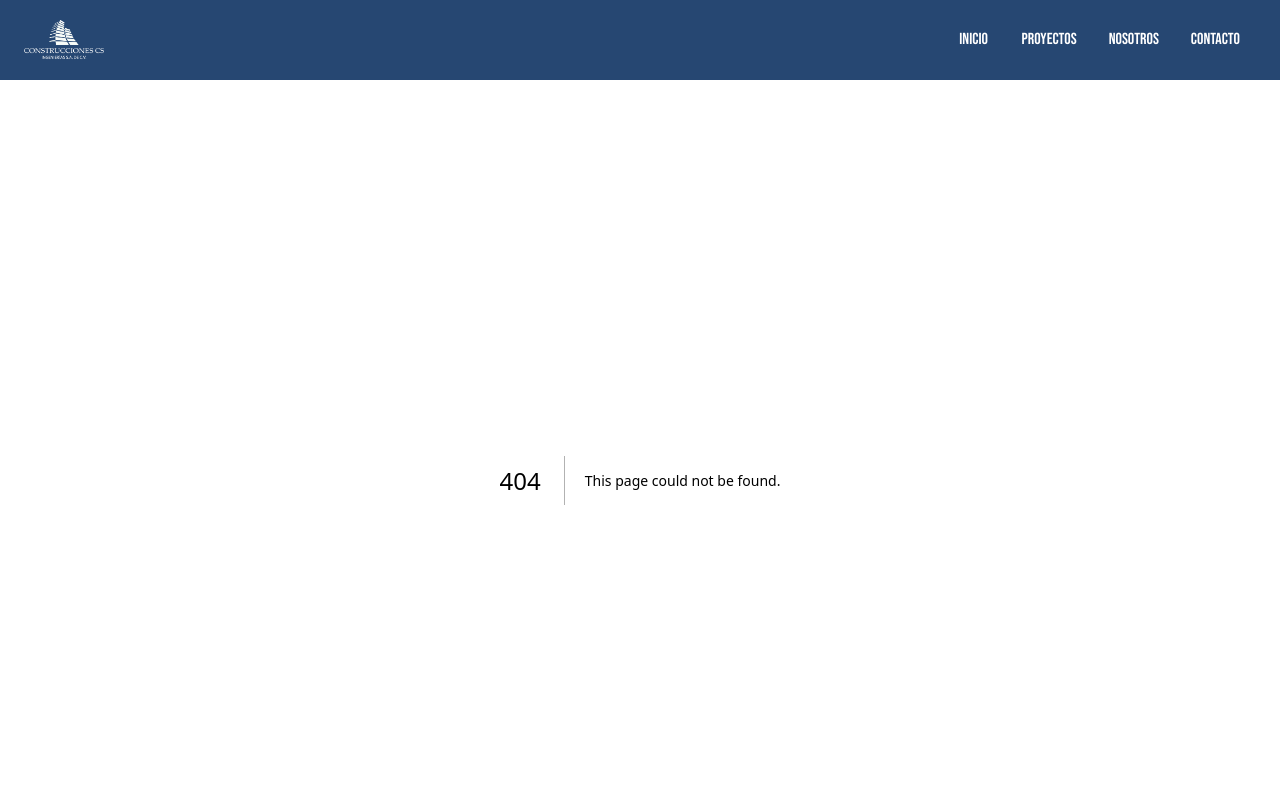
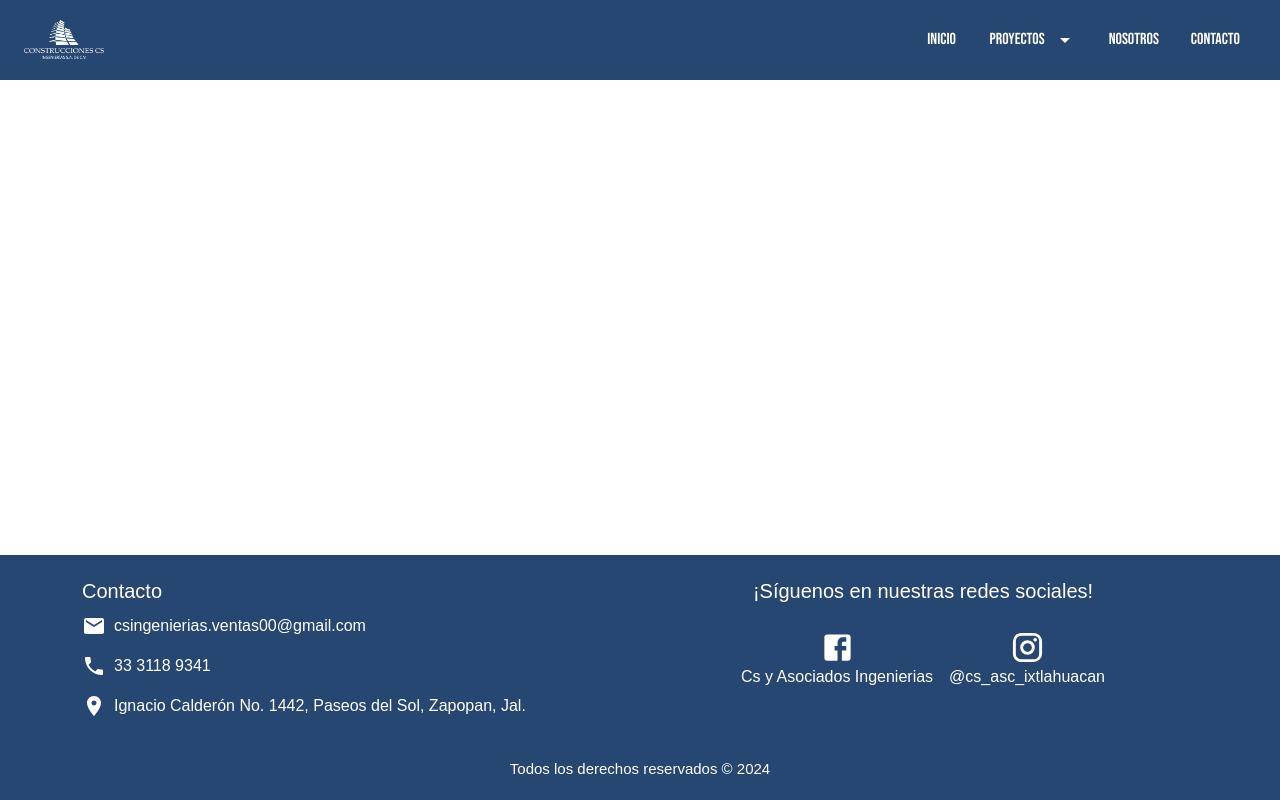
Before and after one commit to Oscar009/csingenierias, a Next.js app: page /projects/completed in a window 1280 px wide. Before the commit this address had no page. Shown: the top 800 px of the page. Built offline with nearby package versions, Linux system fonts and the light colour scheme.

Commit message:
Changed route missing Nav

```diff
--- a/app/(screens)/projects/page.tsx
+++ b/app/(screens)/projects/active/page.tsx
@@ -4,13 +4,13 @@ import { Button, Grid2, Typography } from '@mui/material';
 import React from 'react';
 import LocationOnIcon from '@mui/icons-material/LocationOn';
 import { CustomDivider } from '@/app/components/CustomDivider/CustomDivider';
-import { itemsLosFresnos } from './photos/losfresnos';
 import { CustomSubTitle } from '@/app/components/Titles/CustomSubTitle/CustomSubTitle';
 import { CustomTitle } from '@/app/components/Titles/CustomTitle/CustomTitle';
+import AnimatedText from '@/app/components/Animated/AnimatedText';
+import CustomEmblaCarousel from '@/app/components/Carousel/CustomCarusel';
+import { itemsLosFresnos } from './photos/losfresnos';
 import { itemsMazamitla } from './photos/mazamitla';
 import { itemsLosVenados } from './photos/losvenados';
-import AnimatedText from '@/app/components/Animated/AnimatedText';
-import CustomEmblaCarousel from '@/app/components/Carousel/CustomCarusel';
 
 const ProjectsPage = () => {
 
--- /dev/null
+++ b/app/(screens)/projects/completed/page.tsx
@@ -0,0 +1,9 @@
+import React from 'react'
+
+const ProjectsCompleted = () => {
+  return (
+    <div></div>
+  )
+}
+
+export default ProjectsCompleted
--- a/app/components/AppBar/DrawerAppBar.tsx
+++ b/app/components/AppBar/DrawerAppBar.tsx
@@ -8,12 +8,16 @@ import { NavItem } from "@/app/interfaces/AppBar";
 
 const drawerWidth = 240;
 const navItems: NavItem[] = [
-  { title: 'Inicio', route: 'Home', },
-  { title: 'Proyectos', route: 'Projects', },
-  { title: 'Nosotros', route: 'About', },
-  { title: 'Contacto', route: 'Contact', },
-/*   { title: 'Services', route: 'Services', },
-  { title: 'Frequent Questions', route: 'FrequentQuestions', }, */
+  { title: 'Inicio', route: 'Home' },
+  { title: 'Proyectos', route: 'Projects' }, // Este será el elemento padre en el NavBar
+  { title: 'Nosotros', route: 'About' },
+  { title: 'Contacto', route: 'Contact' },
+];
+
+// Rutas específicas para los submenús de "Proyectos"
+const projectSubItems: NavItem[] = [
+  { title: 'Proyectos Activos', route: 'Projects/Active' },
+  { title: 'Proyectos Ejecutados', route: 'Projects/Completed' },
 ];
 
 export default function DrawerAppBar() {
@@ -26,7 +30,7 @@ export default function DrawerAppBar() {
   return (
     <Box sx={{ display: 'flex', marginBottom: 10 }}>
       <CssBaseline />
-      <NavBar navItems={navItems} onMenuClick={handleDrawerToggle} />
+      <NavBar navItems={navItems} projectSubItems={projectSubItems} onMenuClick={handleDrawerToggle} />
       <nav>
         <Drawer
           variant="temporary"
@@ -41,7 +45,7 @@ export default function DrawerAppBar() {
           }}
           anchor="right"
         >
-          <NavDrawer navItems={navItems} onClose={handleDrawerToggle} />
+          <NavDrawer navItems={navItems} projectSubItems={projectSubItems} onClose={handleDrawerToggle} />
         </Drawer>
       </nav>
     </Box>
--- a/app/components/AppBar/NavBar.tsx
+++ b/app/components/AppBar/NavBar.tsx
@@ -1,22 +1,39 @@
-'use client'; // Esto asegura que se renderiza solo en el cliente
+'use client';
 
-import { AppBar, Box, Button, IconButton, Toolbar, Typography } from "@mui/material";
+import { AppBar, Box, Button, IconButton, Toolbar, Typography, Menu, MenuItem } from "@mui/material";
 import MenuIcon from '@mui/icons-material/Menu';
-import { useRouter } from 'next/navigation'; // Reemplaza con la versión correcta del hook en App Router
+import ArrowDropDown from '@mui/icons-material/ArrowDropDown'; // Importa el ícono de flecha
+import { useRouter } from 'next/navigation';
 import { NavItem } from "@/app/interfaces/AppBar";
 import Image from "next/image";
 import logo from "../../assets/img/logo_blanco.png";
+import { useState } from 'react';
 
 interface NavBarProps {
   navItems: NavItem[];
+  projectSubItems: NavItem[];
   onMenuClick: () => void;
 }
 
-export default function NavBar({ navItems, onMenuClick }: NavBarProps) {
-  const router = useRouter(); // Asegúrate de que esto solo se usa en un entorno del cliente
+export default function NavBar({ navItems, projectSubItems, onMenuClick }: NavBarProps) {
+  const router = useRouter();
+  const [anchorEl, setAnchorEl] = useState<null | HTMLElement>(null);
 
   const handleNavigation = (route: string) => {
-    router.push(`/${route.toLowerCase()}`); // Redirige a la página correspondiente
+    router.push(`/${route.toLowerCase()}`);
+  };
+
+  const handleMenuOpen = (event: React.MouseEvent<HTMLElement>) => {
+    setAnchorEl(event.currentTarget);
+  };
+
+  const handleMenuClose = () => {
+    setAnchorEl(null);
+  };
+
+  const handleMenuItemClick = (route: string) => {
+    handleNavigation(route);
+    handleMenuClose();
   };
 
   return (
@@ -62,6 +79,76 @@ export default function NavBar({ navItems, onMenuClick }: NavBarProps) {
           }}
         >
           {navItems.map((item) => (
+            item.title === 'Proyectos' ? (
+              <Box key={item.route}>
+                <Button
+                  sx={{
+                    height: "100%", padding: 2,
+                    color: '#fff',
+                    fontWeight: 500,
+                    textTransform: 'capitalize',
+                    position: 'relative',
+                    transition: 'color 0.3s, transform 0.3s',
+                    '&:hover': {
+                      transform: 'scale(1.1)',
+                      '&::after': {
+                        width: '100%',
+                      },
+                      transition: 'width 0.5s',
+                    },
+                  }}
+                  onClick={handleMenuOpen}
+                >
+                  <Typography
+                    fontFamily={'Bebas Neue'}
+                    variant="body1"
+                    sx={{
+                      color: '#fff',
+                      position: 'relative',
+                      transition: 'color 0.3s, transform 0.3s',
+                      '&:hover': {
+                        transform: 'scale(1.1)',
+                        '&::after': {
+                          width: '100%',
+                        },
+                        transition: 'width 0.5s',
+                      },
+                      '&::after': {
+                        content: '""',
+                        position: 'absolute',
+                        bottom: -2,
+                        left: 0,
+                        height: '2px',
+                        width: 0,
+                        backgroundColor: 'white',
+                        transition: 'width 0.5s',
+                      },
+                    }}
+                  >
+                    {item.title}
+                  </Typography>
+                  <ArrowDropDown
+                    sx={{
+                      color: '#fff',
+                      ml: 1,
+                      transform: Boolean(anchorEl) ? 'rotate(180deg)' : 'rotate(0deg)', // Animación de rotación
+                      transition: 'transform 0.3s',
+                    }}
+                  />
+                </Button>
+                <Menu
+                  anchorEl={anchorEl}
+                  open={Boolean(anchorEl)}
+                  onClose={handleMenuClose}
+                >
+                  {projectSubItems.map((subItem) => (
+                    <MenuItem key={subItem.route} onClick={() => handleMenuItemClick(subItem.route)}>
+                      {subItem.title}
+                    </MenuItem>
+                  ))}
+                </Menu>
+              </Box>
+            ) : (
               <Button
                 key={item.route}
                 sx={{
@@ -120,6 +207,7 @@ export default function NavBar({ navItems, onMenuClick }: NavBarProps) {
                   {item.title}
                 </Typography>
               </Button>
+            )
           ))}
         </Box>
       </Toolbar>
--- a/app/components/AppBar/NavDrawer.tsx
+++ b/app/components/AppBar/NavDrawer.tsx
@@ -1,28 +1,38 @@
-'use client';  // Asegura que se ejecute en el lado del cliente
+'use client';
 
 import { NavItem } from "@/app/interfaces/AppBar";
-import { Box, Divider, List, ListItem, ListItemButton, ListItemText, Typography } from "@mui/material";
+import { Box, Divider, List, ListItem, ListItemButton, ListItemText, Typography, Collapse } from "@mui/material";
 import Image from "next/image";
 import { useRouter } from 'next/navigation';
 import logo from "../../assets/img/logo_blanco.png";
 import theme from "@/app/theme/theme";
+import { useState } from 'react';
+import ExpandMore from '@mui/icons-material/ExpandMore'; // Ícono de flecha
+import ExpandLess from '@mui/icons-material/ExpandLess'; // Ícono de flecha hacia arriba
 
 interface NavDrawerProps {
   navItems: NavItem[];
+  projectSubItems: NavItem[];
   onClose: () => void;
 }
 
-export default function NavDrawer({ navItems, onClose }: NavDrawerProps) {
-  const router = useRouter();  // Hook para manejar la navegación
+export default function NavDrawer({ navItems, projectSubItems, onClose }: NavDrawerProps) {
+  const router = useRouter();
+  const [openProjects, setOpenProjects] = useState(false);
 
   const handleNavigation = (route: string) => {
-    router.push(`/${route.toLowerCase()}`);  // Redirige a la página correspondiente
-    onClose();  // Cierra el Drawer después de la navegación
+    router.push(`/${route.toLowerCase()}`);
+    onClose(); // Cierra el drawer después de la navegación
+  };
+
+  const handleProjectsClick = () => {
+    setOpenProjects(!openProjects); // Alternar la expansión del menú de proyectos
   };
 
   return (
-    <Box onClick={onClose} sx={{ textAlign: 'center', backgroundColor: theme.palette.primary.main, height: "100vh" }} >
-      <Box onClick={() => router.push('/home')} sx={{ my: 2 }}>
+    <Box sx={{ textAlign: 'center', backgroundColor: theme.palette.primary.main, height: "100vh" }}>
+      {/* Logo */}
+      <Box onClick={() => router.push('/home')} sx={{ my: 2, cursor: 'pointer' }}>
         <Image
           style={{ cursor: 'pointer' }}
           src={logo}
@@ -32,13 +42,37 @@ export default function NavDrawer({ navItems, onClose }: NavDrawerProps) {
         />
       </Box>
       <Divider />
+
+      {/* Lista de elementos del menú */}
       <List>
         {navItems.map((item) => (
-          <ListItem key={item.route} disablePadding>
-            <ListItemButton sx={{ textAlign: 'center' }} onClick={() => handleNavigation(item.route)}>
-              <ListItemText sx={{ color: 'white' }} primary={item.title} />
-            </ListItemButton>
-          </ListItem>
+          item.title === 'Proyectos' ? (
+            <Box key={item.route}>
+              <ListItemButton onClick={handleProjectsClick}>
+                <ListItemText sx={{ color: 'white' }} primary={item.title} />
+                {openProjects ? <ExpandLess sx={{ color: 'white' }} /> : <ExpandMore sx={{ color: 'white' }} />}
+              </ListItemButton>
+              <Collapse in={openProjects} timeout="auto" unmountOnExit>
+                <List component="div" disablePadding>
+                  {projectSubItems.map((subItem) => (
+                    <ListItemButton
+                      key={subItem.route}
+                      sx={{ pl: 4 }}
+                      onClick={() => handleNavigation(subItem.route)}
+                    >
+                      <ListItemText sx={{ color: 'white' }} primary={subItem.title} />
+                    </ListItemButton>
+                  ))}
+                </List>
+              </Collapse>
+            </Box>
+          ) : (
+            <ListItem key={item.route} disablePadding>
+              <ListItemButton sx={{ textAlign: 'center' }} onClick={() => handleNavigation(item.route)}>
+                <ListItemText sx={{ color: 'white' }} primary={item.title} />
+              </ListItemButton>
+            </ListItem>
+          )
         ))}
       </List>
     </Box>
```
Also changed, not shown: app/(screens)/projects/active/photos/losfresnos.ts (renamed from app/(screens)/projects/photos/losfresnos.ts), app/(screens)/projects/active/photos/losvenados.ts (renamed from app/(screens)/projects/photos/losvenados.ts), app/(screens)/projects/active/photos/mazamitla.ts (renamed from app/(screens)/projects/photos/mazamitla.ts). Lines whose indentation alone changed are shown as unchanged.
